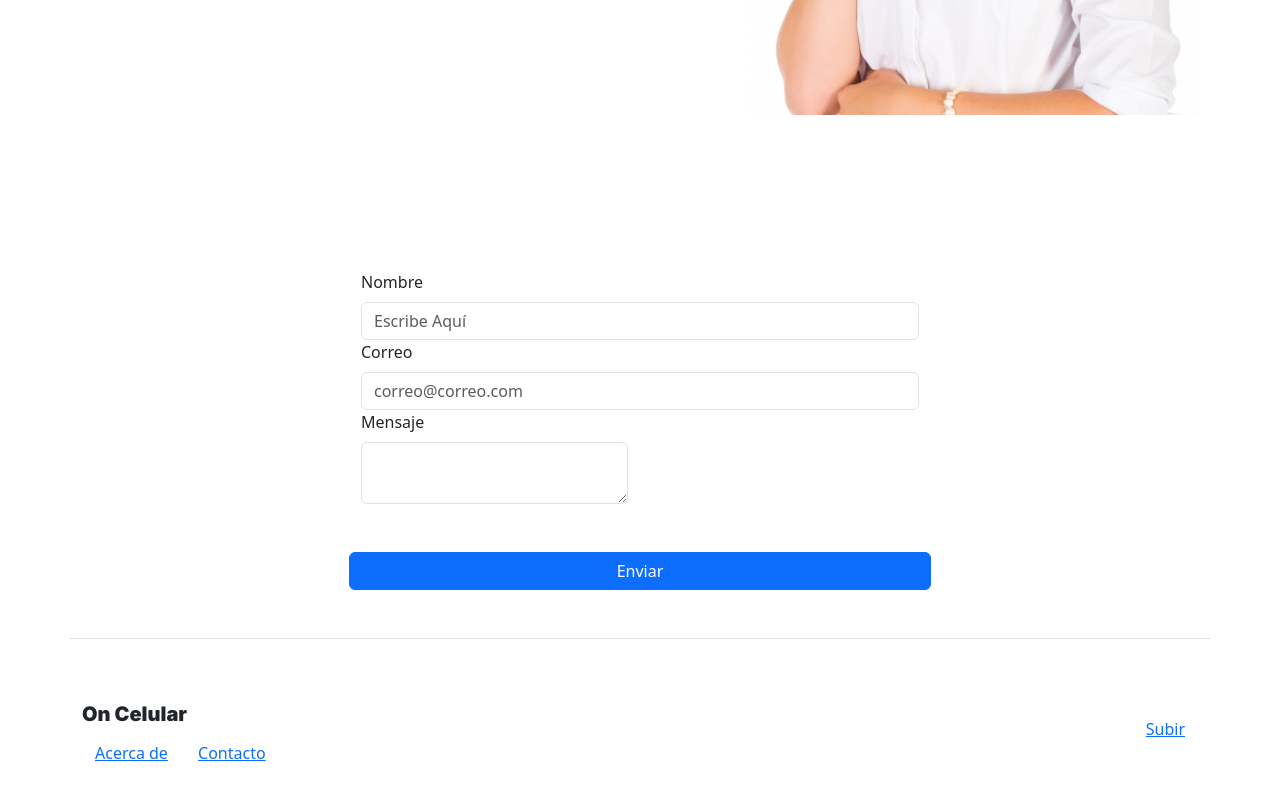
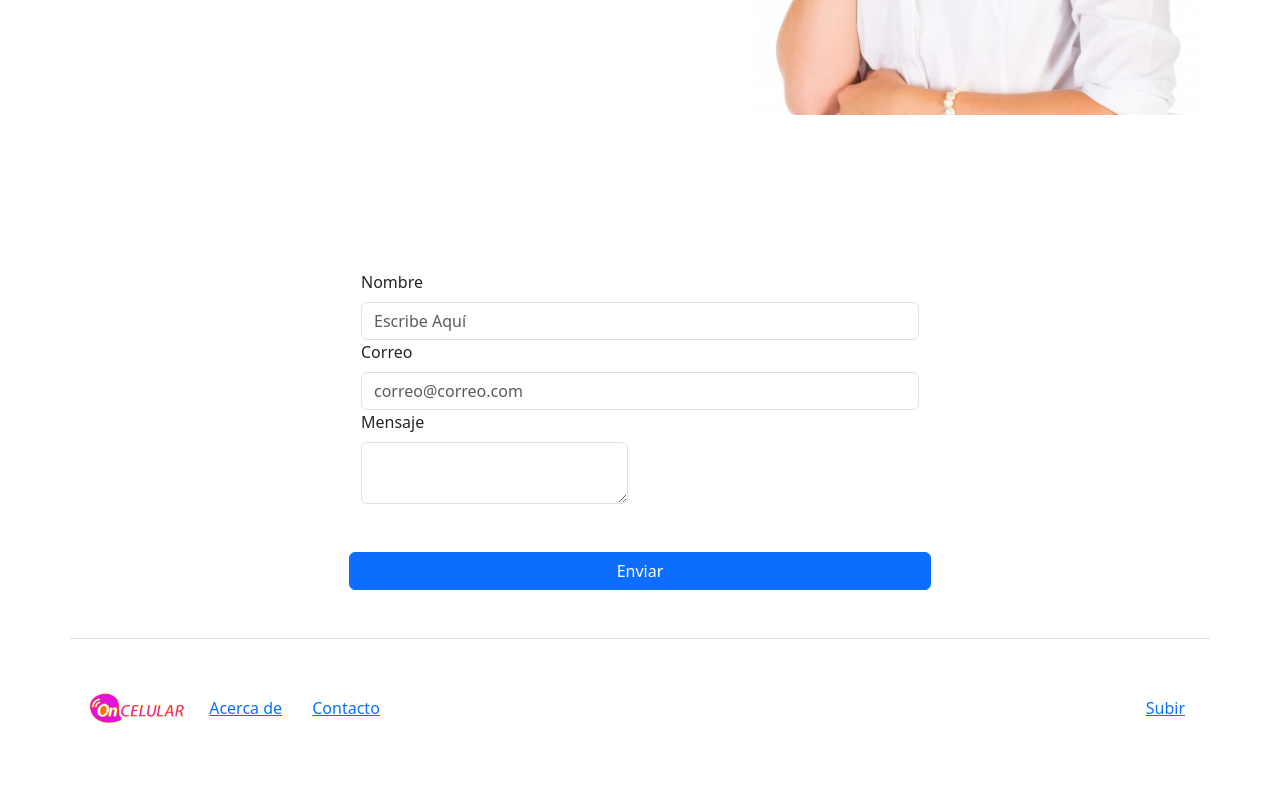
Before and after one commit to crismart39/Trabajo-Practico-Final, a plain HTML site: page Entrega_grupo_05/index.html in a window 1280 px wide. Shown: the part 2639-3439 px from the top of the page. After the commit the page ends 3416 px from the top, so only its background shows below. Drawn offline with Linux system fonts and the light colour scheme.

Commit message:
Trabajo Final

```diff
--- a/Entrega_grupo_05/index.html
+++ b/Entrega_grupo_05/index.html
@@ -397,7 +397,7 @@
   <footer class="container">
     <div class="row border-top py-5 justify-content-between align-items-center">
       <div class="col-auto">
-        <h1 class="lead">On Celular</h1>
+        <img src="img/logo.png" width = "110" alt="One celular">
         <a href="#" class="btn btn-link">Acerca de</a>
         <a href="#" class="btn btn-link">Contacto</a>
       </div>
```
Also changed, not shown: Entrega_grupo_05/styles.css (line endings or trailing spaces).
